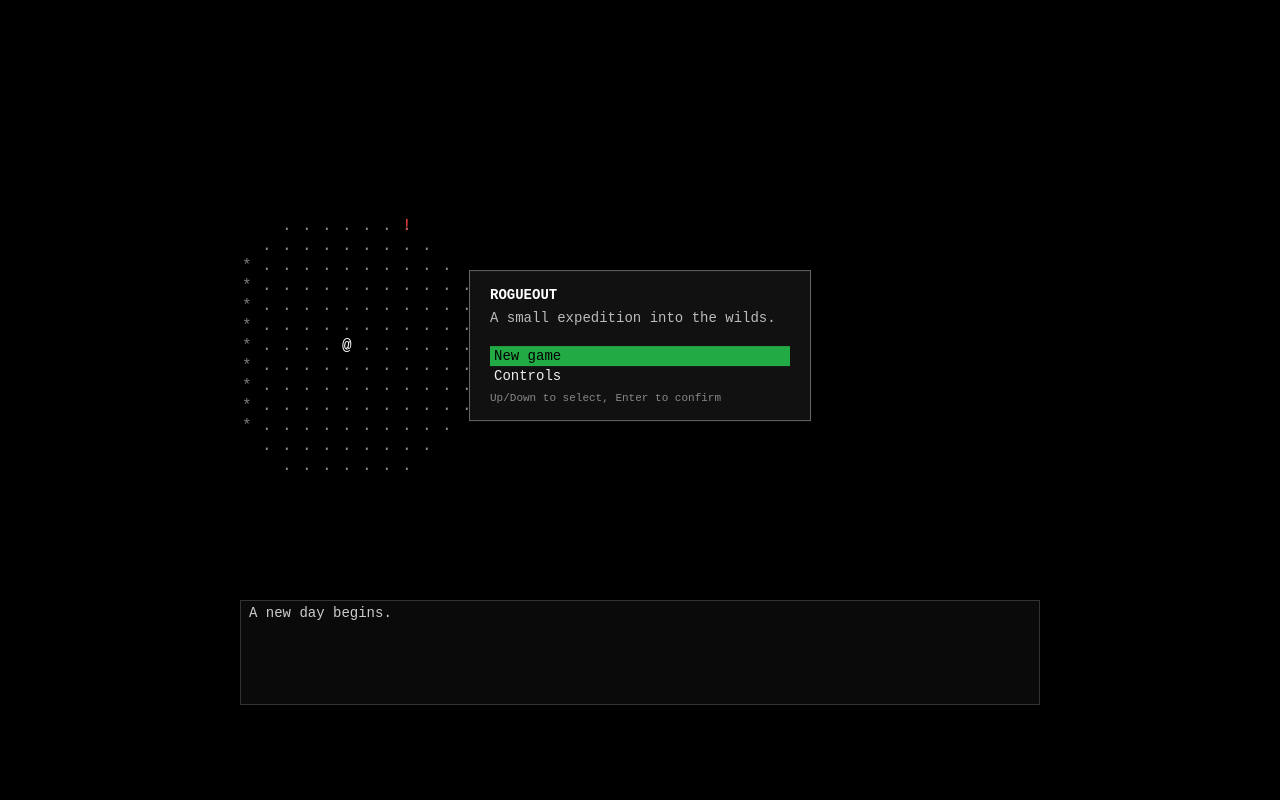
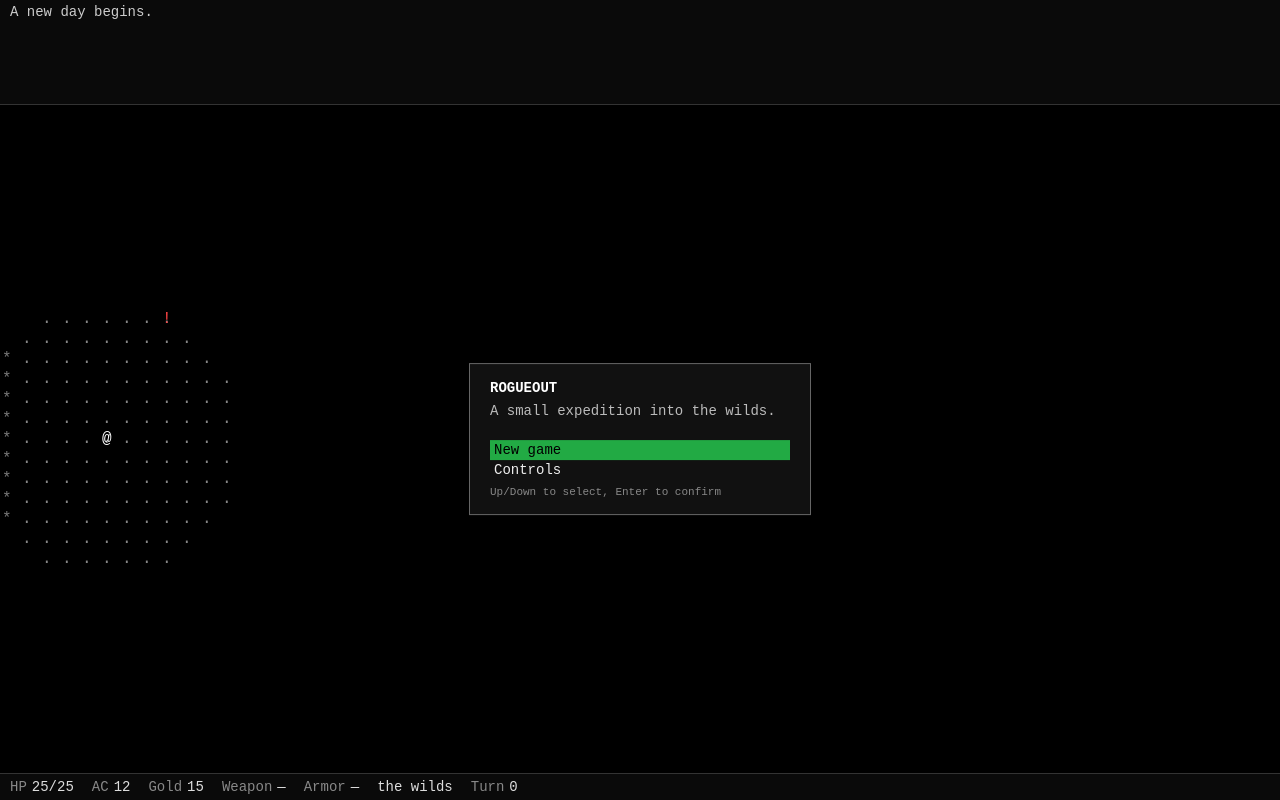
Before and after one commit to staudt/rogueout, a website built with Vite: page index.html in a window 1280 px wide. Built offline with nearby package versions, Linux system fonts and the light colour scheme.

Commit message:
Fill the page with the map; message log on top, status line below
The canvas was a fixed 800x500 box floating in the middle of the window.
It now measures the band between the log and the status line and sizes
itself to a whole number of tiles: 72x38 on a 1440x900 window, against
40x25 before.

The viewport size stops being a constant, so Camera carries its own
cols/rows. That surfaces a case it never had to handle: when the map is
smaller than the view, the origin goes negative to centre it, instead of
pinning a small dungeon to the top-left corner.

Re-measuring watches the container via ResizeObserver rather than the
window. The first attempt used a window listener and left the canvas 14px
too tall, overlapping the status bar — the initial measurement ran while
the bar was still empty, and the window never resized afterwards to
correct it. The container sees every cause.

Also backs the canvas at devicePixelRatio so glyphs stay sharp, and adds
a status line with HP, AC, gold, equipment durability, region and turn.

Co-Authored-By: Claude Opus 5 <noreply@anthropic.com>

```diff
--- a/index.html
+++ b/index.html
@@ -9,11 +9,12 @@
   </head>
   <body>
     <div id="app">
+      <div id="message-log"></div>
       <div id="viewport">
         <canvas id="game-canvas"></canvas>
         <div id="menu-overlay"></div>
       </div>
-      <div id="message-log"></div>
+      <div id="status-bar"></div>
     </div>
     <script type="module" src="/src/main.ts"></script>
   </body>
--- a/src/config/constants.ts
+++ b/src/config/constants.ts
@@ -1,6 +1,12 @@
 export const TILE_SIZE = 20;
-export const VIEWPORT_COLS = 40;
-export const VIEWPORT_ROWS = 25;
+
+/**
+ * Fallback viewport size in tiles. The real size is measured from the window at runtime (see
+ * Renderer.resize) so the map fills whatever space the page has; these are only used when there's
+ * nothing to measure — jsdom in tests, or a layout that hasn't happened yet.
+ */
+export const MIN_VIEWPORT_COLS = 40;
+export const MIN_VIEWPORT_ROWS = 25;
 
 /** Max gap (ms) between the first and second arrow-key press to count as a diagonal chord. */
 export const DIAGONAL_CHORD_WINDOW_MS = 45;
--- a/src/engine/Game.ts
+++ b/src/engine/Game.ts
@@ -22,6 +22,7 @@ import { AUTO_TRAVEL_STEP_MS } from '../config/constants';
 import { Camera } from '../ui/Camera';
 import { Renderer } from '../ui/Renderer';
 import { MessageLog } from '../ui/MessageLog';
+import { StatusBar } from '../ui/StatusBar';
 import { Menu, type MenuOption } from '../ui/menus/Menu';
 import { createLocalStorageAdapter, type SaveStorage } from '../persistence/LocalStorageAdapter';
 import { clearSave, hasSave, loadGame, saveGame } from '../persistence/SaveGame';
@@ -58,6 +59,7 @@ export class Game {
   private readonly events = new EventBus<GameEvents>();
   private readonly renderer: Renderer;
   private readonly messageLog: MessageLog;
+  private readonly statusBar: StatusBar;
   private readonly menu: Menu;
   private readonly screens: ScreenManager;
   private readonly input: InputManager;
@@ -68,18 +70,21 @@ export class Game {
   private pendingInteractTarget: Point | null = null;
   /** Guards against pushing the game-over screen more than once for the same death. */
   private gameOverShown = false;
+  private resizeFrameId: number | null = null;
   private readonly storage: SaveStorage;
 
   constructor(
     canvas: HTMLCanvasElement,
     messageLogEl: HTMLElement,
     menuEl: HTMLElement,
+    statusBarEl: HTMLElement,
     storage: SaveStorage = createLocalStorageAdapter(),
   ) {
     this.storage = storage;
     const camera = new Camera();
     this.renderer = new Renderer(canvas, camera);
     this.messageLog = new MessageLog(messageLogEl);
+    this.statusBar = new StatusBar(statusBarEl);
     this.menu = new Menu(menuEl, () => this.screens.dismiss());
     this.screens = new ScreenManager(
       this.menu,
@@ -151,6 +156,7 @@ export class Game {
   start(): void {
     this.input.attach(window);
     this.mouseInput.attach();
+    this.observeViewportSize();
     this.render();
     this.showTitleScreen();
 
@@ -816,9 +822,44 @@ export class Game {
     this.render();
   }
 
+  /**
+   * Watches the band the map lives in, rather than the window.
+   *
+   * Window resizes are only *one* reason that band changes size: it also shrinks the moment the
+   * status bar first gets content, which happens after the initial measurement. Observing the
+   * container catches every cause, so the canvas can't end up sized to a layout that no longer
+   * exists. (Sizing the canvas doesn't resize the container back — it's flex-sized with
+   * `overflow: hidden` — so there's no feedback loop.)
+   */
+  private observeViewportSize(): void {
+    const host = this.canvasHost();
+    if (host && typeof ResizeObserver !== 'undefined') {
+      new ResizeObserver(this.handleResize).observe(host);
+      return;
+    }
+    window.addEventListener('resize', this.handleResize);
+  }
+
+  /**
+   * Re-measures the canvas and redraws. Coalesced onto an animation frame because a window drag
+   * emits size changes far faster than there's any point redrawing.
+   */
+  private readonly handleResize = (): void => {
+    if (this.resizeFrameId !== null) return;
+    this.resizeFrameId = window.requestAnimationFrame(() => {
+      this.resizeFrameId = null;
+      if (this.renderer.resize()) this.render();
+    });
+  };
+
+  private canvasHost(): HTMLElement | null {
+    return this.renderer.hostElement();
+  }
+
   private render(): void {
     this.renderer.render(this.state);
     this.messageLog.render(this.state.messageLog);
+    this.statusBar.render(this.state);
   }
 }
 
--- a/src/main.ts
+++ b/src/main.ts
@@ -4,9 +4,10 @@ import { Game } from './engine/Game';
 const canvas = document.querySelector<HTMLCanvasElement>('#game-canvas');
 const messageLogEl = document.querySelector<HTMLElement>('#message-log');
 const menuEl = document.querySelector<HTMLElement>('#menu-overlay');
-if (!canvas || !messageLogEl || !menuEl) {
-  throw new Error('Missing #game-canvas, #message-log, or #menu-overlay element');
+const statusBarEl = document.querySelector<HTMLElement>('#status-bar');
+if (!canvas || !messageLogEl || !menuEl || !statusBarEl) {
+  throw new Error('Missing #game-canvas, #message-log, #menu-overlay, or #status-bar element');
 }
 
-const game = new Game(canvas, messageLogEl, menuEl);
+const game = new Game(canvas, messageLogEl, menuEl, statusBarEl);
 game.start();
--- a/src/style.css
+++ b/src/style.css
@@ -11,22 +11,29 @@ body {
   overflow: hidden;
 }
 
+/*
+ * Full-page layout: a fixed-height message log on top, a fixed-height status line at the bottom,
+ * and the map filling every pixel between them. The canvas measures that middle band at runtime
+ * (Renderer.resize) rather than being a fixed 40x25, so the world uses the whole window.
+ */
 #app {
   display: flex;
   flex-direction: column;
-  align-items: center;
-  justify-content: center;
   width: 100vw;
   height: 100vh;
-  gap: 4px;
 }
 
 #viewport {
   position: relative;
+  flex: 1 1 auto;
+  min-height: 0; /* without this a flex child refuses to shrink below its content */
+  display: flex;
+  align-items: center;
+  justify-content: center;
+  overflow: hidden;
 }
 
 #game-canvas {
-  image-rendering: pixelated;
   background: #000;
   display: block;
 }
@@ -35,6 +42,7 @@ body {
   position: absolute;
   top: 20px;
   left: 20px;
+  z-index: 1;
   min-width: 220px;
   max-width: calc(100% - 40px);
   background: #111;
@@ -105,16 +113,44 @@ body {
 }
 
 #message-log {
-  width: 800px;
-  max-width: 90vw;
+  flex: 0 0 auto;
   height: 7.5em;
   overflow-y: auto;
   background: #0a0a0a;
-  border: 1px solid #333;
+  border-bottom: 1px solid #333;
   color: #ccc;
   font-family: monospace;
   font-size: 14px;
   line-height: 1.25em;
-  padding: 4px 8px;
+  padding: 4px 10px;
   box-sizing: border-box;
 }
+
+#status-bar {
+  flex: 0 0 auto;
+  display: flex;
+  flex-wrap: wrap;
+  gap: 4px 18px;
+  align-items: baseline;
+  background: #0a0a0a;
+  border-top: 1px solid #333;
+  color: #ddd;
+  font-family: monospace;
+  font-size: 14px;
+  padding: 5px 10px;
+  box-sizing: border-box;
+}
+
+#status-bar .status-label {
+  color: #888;
+  margin-right: 5px;
+}
+
+#status-bar .status-label:empty {
+  margin-right: 0;
+}
+
+#status-bar .status-danger .status-value {
+  color: #ff5555;
+  font-weight: bold;
+}
--- a/src/ui/Camera.ts
+++ b/src/ui/Camera.ts
@@ -1,16 +1,27 @@
-import { TILE_SIZE, VIEWPORT_COLS, VIEWPORT_ROWS } from '../config/constants';
+import { MIN_VIEWPORT_COLS, MIN_VIEWPORT_ROWS, TILE_SIZE } from '../config/constants';
 import type { Point } from '../utils/geometry';
 
-/** Tracks which grid cell is shown in the viewport's top-left corner, and pixel<->grid math. */
+/**
+ * Tracks which grid cell is shown in the viewport's top-left corner, and pixel<->grid math.
+ *
+ * The viewport size is not a constant: the canvas fills the page, so it changes with the window
+ * (Renderer.resize feeds it back in here). Everything below is pure arithmetic over those
+ * dimensions, which is what makes the scroll/clamp/centre behaviour testable without a DOM.
+ */
 export class Camera {
   originX = 0;
   originY = 0;
+  cols = MIN_VIEWPORT_COLS;
+  rows = MIN_VIEWPORT_ROWS;
+
+  resize(cols: number, rows: number): void {
+    this.cols = Math.max(1, cols);
+    this.rows = Math.max(1, rows);
+  }
 
   centerOn(focus: Point, mapWidth: number, mapHeight: number): void {
-    const maxOriginX = Math.max(0, mapWidth - VIEWPORT_COLS);
-    const maxOriginY = Math.max(0, mapHeight - VIEWPORT_ROWS);
-    this.originX = Math.max(0, Math.min(focus.x - Math.floor(VIEWPORT_COLS / 2), maxOriginX));
-    this.originY = Math.max(0, Math.min(focus.y - Math.floor(VIEWPORT_ROWS / 2), maxOriginY));
+    this.originX = axisOrigin(focus.x, mapWidth, this.cols);
+    this.originY = axisOrigin(focus.y, mapHeight, this.rows);
   }
 
   worldToScreen(x: number, y: number): Point {
@@ -24,3 +35,19 @@ export class Camera {
     };
   }
 }
+
+/**
+ * Where one axis of the viewport starts, in world coordinates.
+ *
+ * Three cases, and the third is the one that only shows up now that the viewport can be bigger
+ * than a map: when the map doesn't fill the view, the origin goes *negative* to centre it, rather
+ * than pinning a small dungeon to the top-left corner with empty space beside it. Drawing then
+ * walks over out-of-bounds coordinates, which is safe — they're never explored, so the renderer
+ * skips them.
+ */
+function axisOrigin(focus: number, mapExtent: number, viewportExtent: number): number {
+  if (mapExtent <= viewportExtent) return -Math.floor((viewportExtent - mapExtent) / 2);
+
+  const centered = focus - Math.floor(viewportExtent / 2);
+  return Math.max(0, Math.min(centered, mapExtent - viewportExtent));
+}
--- a/src/ui/Renderer.ts
+++ b/src/ui/Renderer.ts
@@ -1,6 +1,6 @@
 import type { GameState } from '../engine/GameState';
 import { getActiveRegion } from '../engine/GameState';
-import { TILE_SIZE, VIEWPORT_COLS, VIEWPORT_ROWS } from '../config/constants';
+import { MIN_VIEWPORT_COLS, MIN_VIEWPORT_ROWS, TILE_SIZE } from '../config/constants';
 import { getTileId } from '../world/GameMap';
 import { TILES } from '../world/Tile';
 import { isExplored, isVisible } from '../fov/VisibilityState';
@@ -15,18 +15,64 @@ export class Renderer {
   private readonly ctx: CanvasRenderingContext2D;
   private readonly canvas: HTMLCanvasElement;
   private readonly camera: Camera;
+  private ratio = 0;
 
   constructor(canvas: HTMLCanvasElement, camera: Camera) {
     this.canvas = canvas;
     this.camera = camera;
-    canvas.width = VIEWPORT_COLS * TILE_SIZE;
-    canvas.height = VIEWPORT_ROWS * TILE_SIZE;
 
     const ctx = canvas.getContext('2d');
     if (!ctx) throw new Error('Canvas 2D context unavailable');
     this.ctx = ctx;
+
+    this.resize();
+  }
+
+  /** The element whose size the canvas fills — what a ResizeObserver should watch. */
+  hostElement(): HTMLElement | null {
+    return this.canvas.parentElement;
+  }
+
+  /**
+   * Fits the canvas to the space its container gives it, in whole tiles, and tells the camera how
+   * many it now has. Call on startup and on every window resize.
+   *
+   * The canvas is sized to an exact multiple of TILE_SIZE rather than to the container, so there's
+   * never a half-drawn row along an edge; the leftover strip is background, centred by CSS.
+   */
+  resize(): boolean {
+    const host = this.canvas.parentElement;
+    const availableWidth = host?.clientWidth ?? 0;
+    const availableHeight = host?.clientHeight ?? 0;
+
+    // Nothing to measure (jsdom, or a layout that hasn't happened yet) — fall back rather than
+    // collapsing the viewport to zero tiles.
+    const cols = availableWidth > 0 ? Math.max(1, Math.floor(availableWidth / TILE_SIZE)) : MIN_VIEWPORT_COLS;
+    const rows = availableHeight > 0 ? Math.max(1, Math.floor(availableHeight / TILE_SIZE)) : MIN_VIEWPORT_ROWS;
+    const ratio = window.devicePixelRatio || 1;
+
+    // Nothing to do — bail before touching the canvas, since assigning width/height wipes it and
+    // resets the context even when the value is unchanged.
+    if (cols === this.camera.cols && rows === this.camera.rows && ratio === this.ratio) return false;
+
+    this.ratio = ratio;
+    this.camera.resize(cols, rows);
+
+    const cssWidth = cols * TILE_SIZE;
+    const cssHeight = rows * TILE_SIZE;
+
+    // Back the canvas at the display's real pixel density, then scale the context to match, so
+    // glyphs stay sharp on HiDPI screens instead of being upscaled from a CSS-pixel bitmap.
+    this.canvas.width = Math.round(cssWidth * ratio);
+    this.canvas.height = Math.round(cssHeight * ratio);
+    this.canvas.style.width = `${cssWidth}px`;
+    this.canvas.style.height = `${cssHeight}px`;
+
+    // Resizing a canvas resets its context, so transform and font are (re)applied here, after.
+    this.ctx.setTransform(ratio, 0, 0, ratio, 0, 0);
     this.ctx.font = `${TILE_SIZE - 4}px monospace`;
     this.ctx.textBaseline = 'top';
+    return true;
   }
 
   render(state: GameState): void {
@@ -35,11 +81,11 @@ export class Renderer {
     const { ctx } = this;
 
     ctx.fillStyle = '#000000';
-    ctx.fillRect(0, 0, this.canvas.width, this.canvas.height);
+    ctx.fillRect(0, 0, this.camera.cols * TILE_SIZE, this.camera.rows * TILE_SIZE);
 
-    for (let sy = 0; sy < VIEWPORT_ROWS; sy++) {
+    for (let sy = 0; sy < this.camera.rows; sy++) {
       const worldY = this.camera.originY + sy;
-      for (let sx = 0; sx < VIEWPORT_COLS; sx++) {
+      for (let sx = 0; sx < this.camera.cols; sx++) {
         const worldX = this.camera.originX + sx;
 
         const visible = isVisible(region.visibility, worldX, worldY);
--- /dev/null
+++ b/src/ui/StatusBar.ts
@@ -0,0 +1,72 @@
+import type { GameState } from '../engine/GameState';
+import { ITEMS } from '../items/ItemData';
+import type { Item } from '../items/Item';
+import { REGIONS } from '../world/regions/RegionRegistry';
+
+/** Below which fraction of max HP the readout turns red. */
+const LOW_HP_FRACTION = 1 / 3;
+
+interface Field {
+  label: string;
+  value: string;
+  className?: string;
+}
+
+/**
+ * The NetHack-style bottom status line: the handful of numbers you check constantly, always in
+ * the same place so they can be read at a glance rather than found.
+ *
+ * DOM, not canvas — same split as MessageLog: the canvas is reserved for the glyph-grid map, and
+ * chrome around it is ordinary markup (see CLAUDE.md).
+ */
+export class StatusBar {
+  private readonly container: HTMLElement;
+
+  constructor(container: HTMLElement) {
+    this.container = container;
+  }
+
+  render(state: GameState): void {
+    this.container.innerHTML = '';
+    for (const field of statusFields(state)) {
+      const el = document.createElement('span');
+      el.className = field.className ? `status-field ${field.className}` : 'status-field';
+
+      const label = document.createElement('span');
+      label.className = 'status-label';
+      label.textContent = field.label;
+      el.appendChild(label);
+
+      const value = document.createElement('span');
+      value.className = 'status-value';
+      value.textContent = field.value;
+      el.appendChild(value);
+
+      this.container.appendChild(el);
+    }
+  }
+}
+
+/** Pure: the fields to show, in order. Split out so the content is testable without a DOM. */
+export function statusFields(state: GameState): Field[] {
+  const { player } = state;
+  const hurt = player.hp <= player.maxHp * LOW_HP_FRACTION;
+
+  return [
+    { label: 'HP', value: `${player.hp}/${player.maxHp}`, className: hurt ? 'status-danger' : undefined },
+    { label: 'AC', value: String(player.ac) },
+    { label: 'Gold', value: String(player.gold) },
+    { label: 'Weapon', value: describeEquipped(player.equipment.weapon) },
+    { label: 'Armor', value: describeEquipped(player.equipment.armor) },
+    { label: '', value: REGIONS[state.activeRegionId]?.name ?? state.activeRegionId },
+    { label: 'Turn', value: String(state.turnCount) },
+  ];
+}
+
+/** Equipment shows its durability, since that's the number that decides when to go shopping. */
+function describeEquipped(item: Item | null): string {
+  if (!item) return '—';
+  const def = ITEMS[item.defId];
+  const name = def?.name ?? item.defId;
+  return item.durability !== undefined ? `${name} ${item.durability}/${def?.maxDurability}` : name;
+}
```
Also changed, not shown: CLAUDE.md (+10 -2 lines), tests/camera.test.ts (added, +107 -0 lines), tests/status-bar.test.ts (added, +68 -0 lines).
